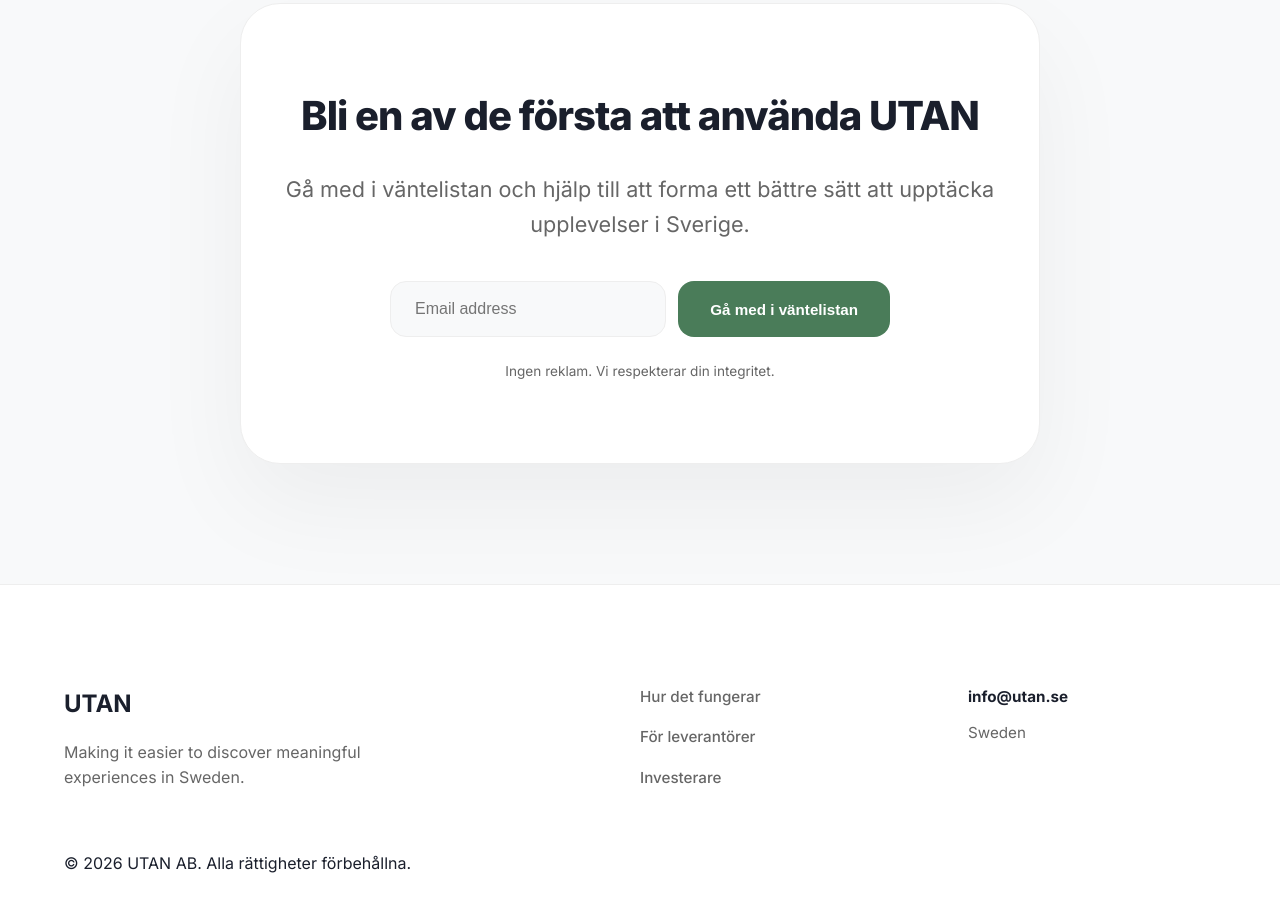
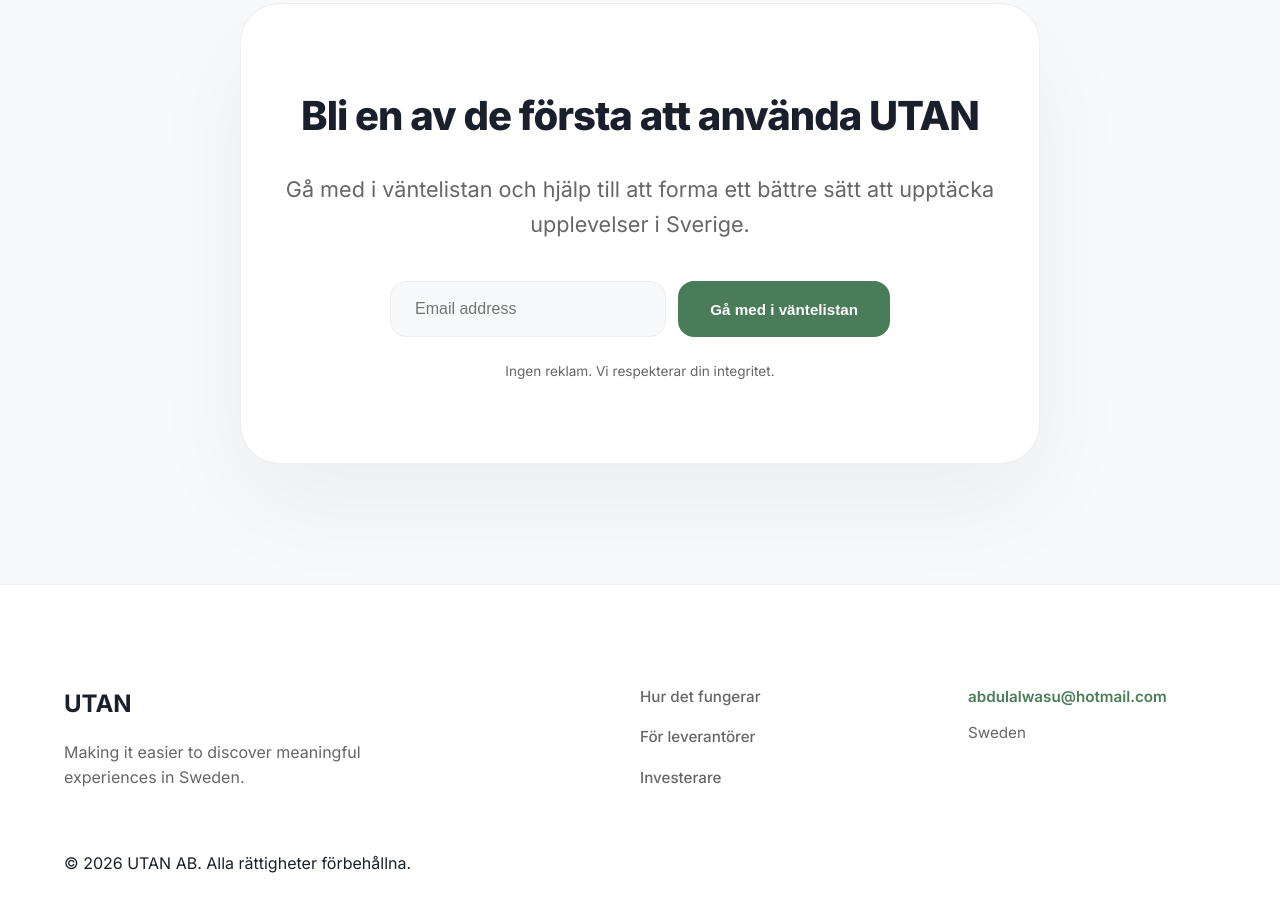
Before and after one commit to Mahamed-2/UTAN, a website built with Vite: page Landingpage/index.html in a window 1280 px wide. Shown: the part 3870-4782 px from the top of the page. Built offline with nearby package versions, Linux system fonts and the light colour scheme.

Commit message:
refactor: update contact email to abdulalwasu@hotmail.com

```diff
--- a/Landingpage/index.html
+++ b/Landingpage/index.html
@@ -192,7 +192,10 @@
                         <a href="#investors" data-i18n="nav.investors">Investors</a>
                     </div>
                     <div class="footer-contact">
-                        <p style="font-weight: 700; color: var(--primary);" data-i18n="footer.contact">info@utan.se</p>
+                        <p style="font-weight: 700; color: var(--primary);">
+                            <a href="mailto:abdulalwasu@hotmail.com" class="text-link"
+                                data-i18n="footer.contact">abdulalwasu@hotmail.com</a>
+                        </p>
                         <p>Sweden</p>
                     </div>
                 </div>
--- a/Landingpage/src/locales/en.json
+++ b/Landingpage/src/locales/en.json
@@ -119,6 +119,6 @@
     },
     "footer": {
         "copyright": "© 2026 UTAN AB. All rights reserved.",
-        "contact": "info@utan.se"
+        "contact": "abdulalwasu@hotmail.com"
     }
 }
--- a/Landingpage/src/locales/sv.json
+++ b/Landingpage/src/locales/sv.json
@@ -119,6 +119,6 @@
     },
     "footer": {
         "copyright": "© 2026 UTAN AB. Alla rättigheter förbehållna.",
-        "contact": "info@utan.se"
+        "contact": "abdulalwasu@hotmail.com"
     }
 }
```
